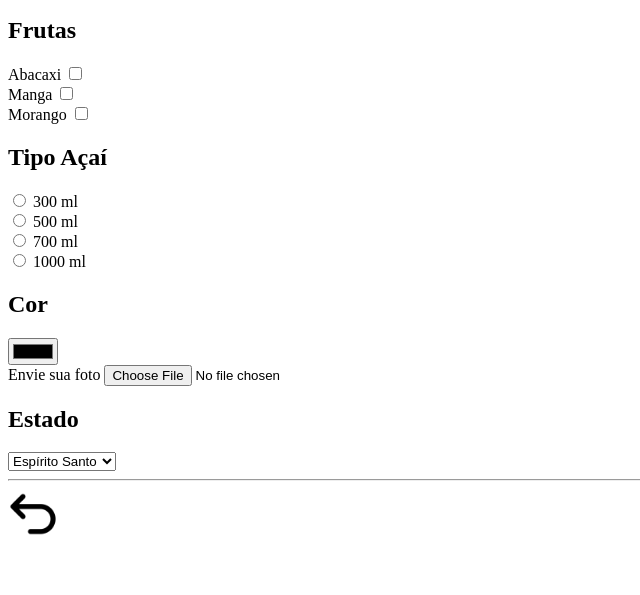
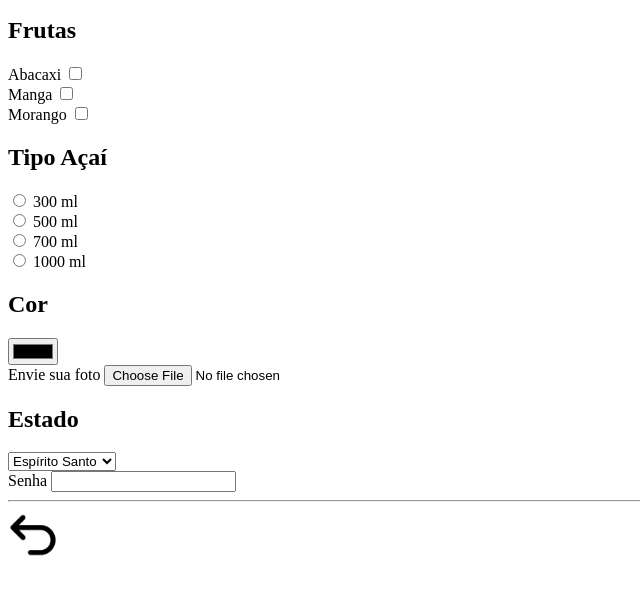
Before and after one commit to 333NNN/HTML, a plain HTML site: page 06-formulários.html in a window 1280 px wide. Shown: the part 125-720 px from the top of the page, without its empty margins (0-640 px from the left). Drawn offline with Linux system fonts and the light colour scheme.

Commit message:
formulário

```diff
--- a/06-formulários.html
+++ b/06-formulários.html
@@ -53,9 +53,11 @@
         <option value="">Espírito Santo</option>
         <option value="">Rio de Janeiro</option>
         <option value="">São Paulo</option>
-        <br>
 
       </select>
+      <br>
+      <label for="">Senha</label>
+      <input type="password" name="" id="">
     </form>
     <hr />
     <a href="./"><img src="voltar.png" alt="voltar" width="50px" /></a>
```
